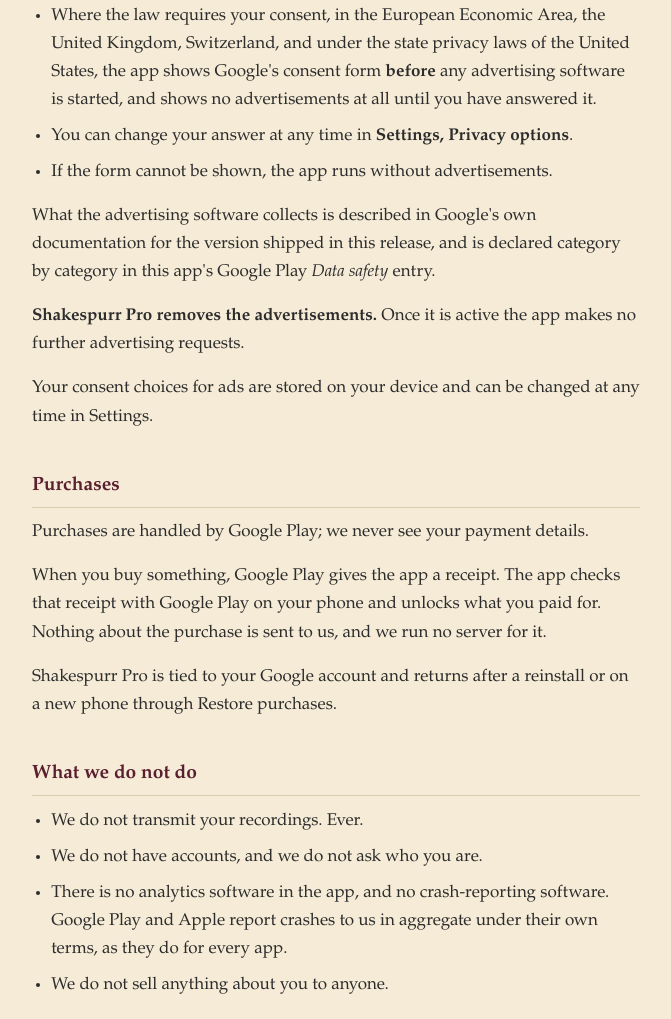
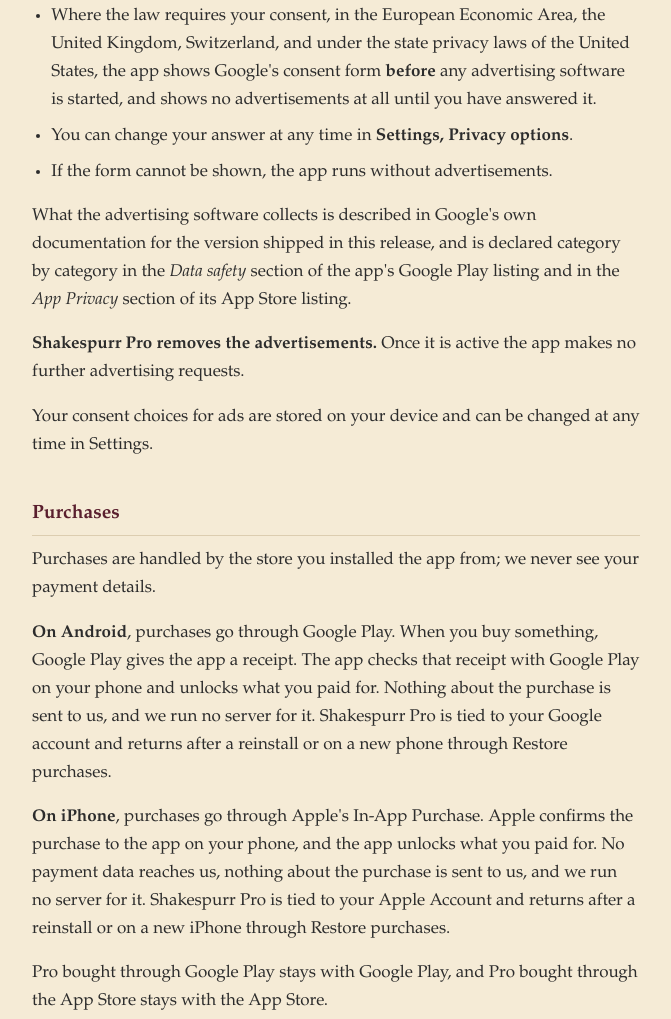
Before and after one commit to OliPurr/lovaldapps, a plain HTML site: page shakespurr/privacy/index.html in a window 1280 px wide. Shown: the part 1332-2351 px from the top of the page, without its empty margins (304-975 px from the left). Drawn offline with Linux system fonts and the light colour scheme.

Commit message:
Shakespurr privacy policy: the App Store side (10 October 2026)

```diff
--- a/shakespurr/privacy/index.html
+++ b/shakespurr/privacy/index.html
@@ -76,7 +76,7 @@
 <main>
 
 <h1>Shakespurr privacy policy</h1>
-<p class="updated">Last updated: 7 October 2026</p>
+<p class="updated">Last updated: 10 October 2026</p>
 
 <div class="lede">
 <p>Shakespurr is a translator for cats. It listens, works out what your cat most likely means from the sound it made, and delivers the meaning as a line from a Shakespearean stage. Treat every answer as an interpretation, offered with confidence and open to correction. Your recordings stay on your phone and disappear after the result unless you keep them in your history.</p>
@@ -112,7 +112,7 @@
 <li>If the form cannot be shown, the app runs without advertisements.</li>
 </ul>
 
-<p>What the advertising software collects is described in Google's own documentation for the version shipped in this release, and is declared category by category in this app's Google Play <em>Data safety</em> entry.</p>
+<p>What the advertising software collects is described in Google's own documentation for the version shipped in this release, and is declared category by category in the <em>Data safety</em> section of the app's Google Play listing and in the <em>App Privacy</em> section of its App Store listing.</p>
 
 <p><strong>Shakespurr Pro removes the advertisements.</strong> Once it is active the app makes no further advertising requests.</p>
 
@@ -120,11 +120,13 @@
 
 <h2>Purchases</h2>
 
-<p>Purchases are handled by Google Play; we never see your payment details.</p>
+<p>Purchases are handled by the store you installed the app from; we never see your payment details.</p>
 
-<p>When you buy something, Google Play gives the app a receipt. The app checks that receipt with Google Play on your phone and unlocks what you paid for. Nothing about the purchase is sent to us, and we run no server for it.</p>
+<p><strong>On Android</strong>, purchases go through Google Play. When you buy something, Google Play gives the app a receipt. The app checks that receipt with Google Play on your phone and unlocks what you paid for. Nothing about the purchase is sent to us, and we run no server for it. Shakespurr Pro is tied to your Google account and returns after a reinstall or on a new phone through Restore purchases.</p>
 
-<p>Shakespurr Pro is tied to your Google account and returns after a reinstall or on a new phone through Restore purchases.</p>
+<p><strong>On iPhone</strong>, purchases go through Apple's In-App Purchase. Apple confirms the purchase to the app on your phone, and the app unlocks what you paid for. No payment data reaches us, nothing about the purchase is sent to us, and we run no server for it. Shakespurr Pro is tied to your Apple Account and returns after a reinstall or on a new iPhone through Restore purchases.</p>
+
+<p>Pro bought through Google Play stays with Google Play, and Pro bought through the App Store stays with the App Store.</p>
 
 <h2>What we do not do</h2>
 
```
